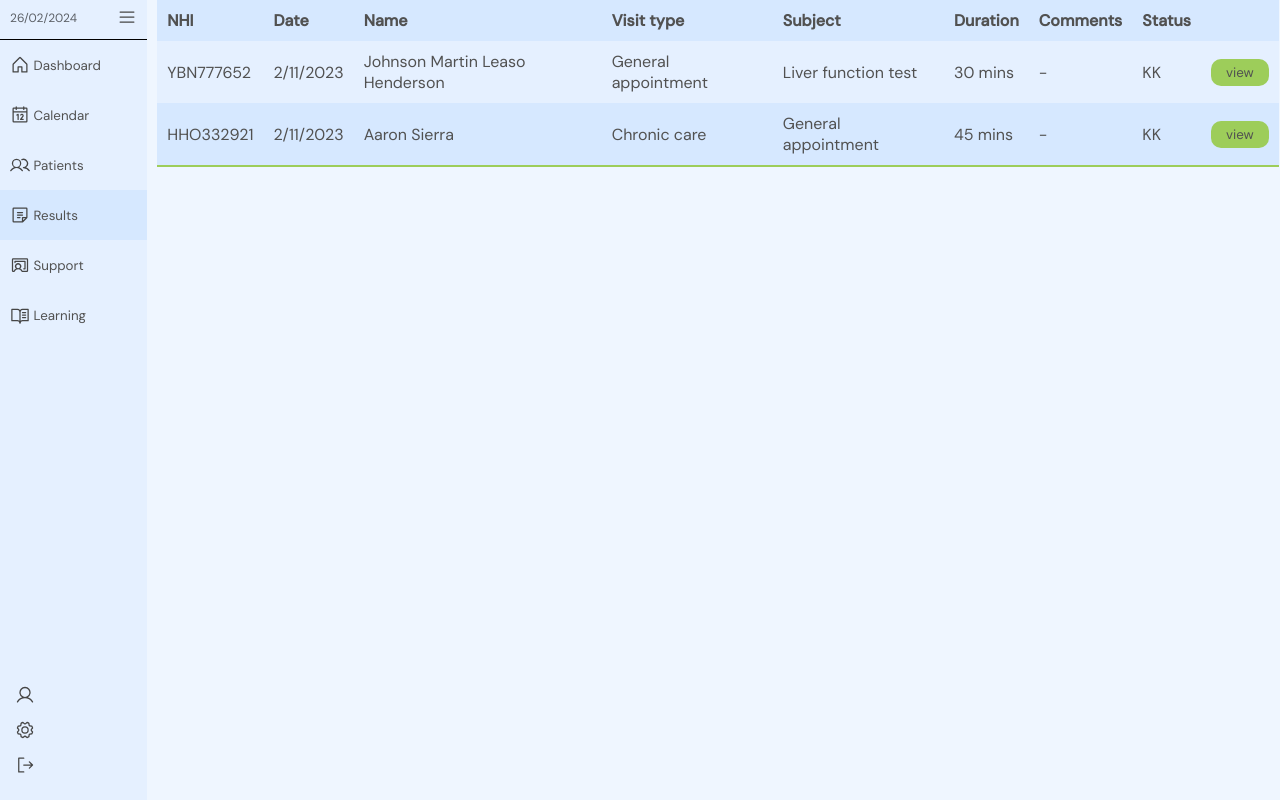
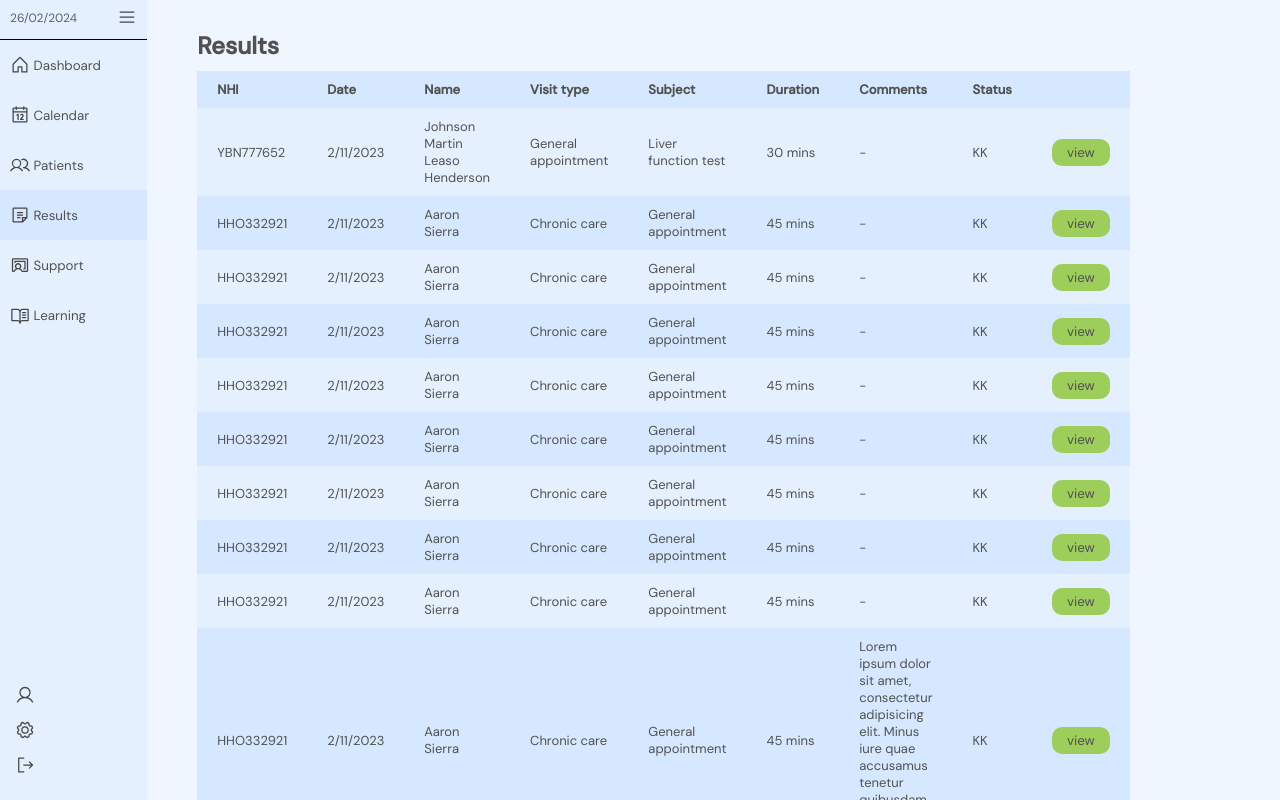
Before and after one commit to DiamondD7/yougotjob_client, a React (Vite) app: page /home in a window 1280 px wide. Both pictures are taken after a click on the button "Results". Shown: the top 800 px of the page. Built offline with nearby package versions, Linux system fonts and the light colour scheme.

Commit message:
added pagination to the result page

```diff
--- a/src/components/Results/Results.jsx
+++ b/src/components/Results/Results.jsx
@@ -1,5 +1,6 @@
 import React, { useState } from "react";
 import FullResult from "./FullResult";
+import { CaretRight, CaretLeft } from "@phosphor-icons/react";
 
 import "../../styles/resultsstyles.css";
 const Results = () => {
@@ -7,6 +8,7 @@ const Results = () => {
 
   return (
     <div>
+      <h2 style={{ margin: "30px 0 0 50px" }}>Results</h2>
       {openResult === false ? (
         <table className="result-table__table">
           <thead>
@@ -50,11 +52,179 @@ const Results = () => {
                 <button onClick={() => setOpenResult(true)}>view</button>
               </td>
             </tr>
+            <tr>
+              <td>HHO332921</td>
+              <td>2/11/2023</td>
+              <td>Aaron Sierra</td>
+              <td>Chronic care</td>
+              <td>General appointment</td>
+              <td>45 mins</td>
+              <td>-</td>
+              <td>KK</td>
+              <td>
+                <button onClick={() => setOpenResult(true)}>view</button>
+              </td>
+            </tr>
+            <tr>
+              <td>HHO332921</td>
+              <td>2/11/2023</td>
+              <td>Aaron Sierra</td>
+              <td>Chronic care</td>
+              <td>General appointment</td>
+              <td>45 mins</td>
+              <td>-</td>
+              <td>KK</td>
+              <td>
+                <button onClick={() => setOpenResult(true)}>view</button>
+              </td>
+            </tr>
+            <tr>
+              <td>HHO332921</td>
+              <td>2/11/2023</td>
+              <td>Aaron Sierra</td>
+              <td>Chronic care</td>
+              <td>General appointment</td>
+              <td>45 mins</td>
+              <td>-</td>
+              <td>KK</td>
+              <td>
+                <button onClick={() => setOpenResult(true)}>view</button>
+              </td>
+            </tr>
+            <tr>
+              <td>HHO332921</td>
+              <td>2/11/2023</td>
+              <td>Aaron Sierra</td>
+              <td>Chronic care</td>
+              <td>General appointment</td>
+              <td>45 mins</td>
+              <td>-</td>
+              <td>KK</td>
+              <td>
+                <button onClick={() => setOpenResult(true)}>view</button>
+              </td>
+            </tr>
+            <tr>
+              <td>HHO332921</td>
+              <td>2/11/2023</td>
+              <td>Aaron Sierra</td>
+              <td>Chronic care</td>
+              <td>General appointment</td>
+              <td>45 mins</td>
+              <td>-</td>
+              <td>KK</td>
+              <td>
+                <button onClick={() => setOpenResult(true)}>view</button>
+              </td>
+            </tr>
+            <tr>
+              <td>HHO332921</td>
+              <td>2/11/2023</td>
+              <td>Aaron Sierra</td>
+              <td>Chronic care</td>
+              <td>General appointment</td>
+              <td>45 mins</td>
+              <td>-</td>
+              <td>KK</td>
+              <td>
+                <button onClick={() => setOpenResult(true)}>view</button>
+              </td>
+            </tr>
+            <tr>
+              <td>HHO332921</td>
+              <td>2/11/2023</td>
+              <td>Aaron Sierra</td>
+              <td>Chronic care</td>
+              <td>General appointment</td>
+              <td>45 mins</td>
+              <td>-</td>
+              <td>KK</td>
+              <td>
+                <button onClick={() => setOpenResult(true)}>view</button>
+              </td>
+            </tr>
+            <tr>
+              <td>HHO332921</td>
+              <td>2/11/2023</td>
+              <td>Aaron Sierra</td>
+              <td>Chronic care</td>
+              <td>General appointment</td>
+              <td>45 mins</td>
+              <td>
+                Lorem ipsum dolor sit amet, consectetur adipisicing elit. Minus
+                iure quae accusamus tenetur quibusdam esse porro iusto
+              </td>
+              <td>KK</td>
+              <td>
+                <button onClick={() => setOpenResult(true)}>view</button>
+              </td>
+            </tr>
+            <tr>
+              <td>HHO332921</td>
+              <td>2/11/2023</td>
+              <td>Aaron Sierra</td>
+              <td>Chronic care</td>
+              <td>General appointment</td>
+              <td>45 mins</td>
+              <td>-</td>
+              <td>KK</td>
+              <td>
+                <button onClick={() => setOpenResult(true)}>view</button>
+              </td>
+            </tr>
+            <tr>
+              <td>HHO332921</td>
+              <td>2/11/2023</td>
+              <td>Aaron Sierra</td>
+              <td>Chronic care</td>
+              <td>General appointment</td>
+              <td>45 mins</td>
+              <td>-</td>
+              <td>KK</td>
+              <td>
+                <button onClick={() => setOpenResult(true)}>view</button>
+              </td>
+            </tr>
           </tbody>
         </table>
       ) : (
         <FullResult setOpenResult={setOpenResult} />
       )}
+      <div
+        style={{
+          margin: "10px 0 0 50px",
+          width: "70%",
+          display: "flex",
+          justifyContent: "center",
+        }}
+      >
+        <button
+          style={{
+            border: "none",
+            backgroundColor: "transparent",
+            cursor: "pointer",
+            padding: "0 10px",
+          }}
+        >
+          <CaretLeft size={19} />
+        </button>
+        <div>
+          <button className="result-table-pagination__button">1</button>
+          <button className="result-table-pagination__button">2</button>
+          <button className="result-table-pagination__button">3</button>
+          <button className="result-table-pagination__button">4</button>
+        </div>
+        <button
+          style={{
+            border: "none",
+            backgroundColor: "transparent",
+            cursor: "pointer",
+            padding: "0 10px",
+          }}
+        >
+          <CaretRight size={19} />
+        </button>
+      </div>
     </div>
   );
 };
--- a/src/styles/resultsstyles.css
+++ b/src/styles/resultsstyles.css
@@ -1,19 +1,20 @@
 .result-table__table {
-  width: 99%;
-  margin-left: 10px;
+  width: 70%;
+  margin:10px 0 0 50px;
   border-collapse: collapse;
+  font-size: 13px;
 }
 .result-table__table thead {
   background-color: #d6e8ff;
 }
 
 .result-table__table thead tr th {
-  padding: 10px;
+  padding: 10px 20px;
   text-align: left;
 }
 
 .result-table__table tbody tr td {
-  padding: 10px;
+  padding: 10px 20px;
 }
 
 .result-table__table tbody tr:nth-child(odd) {
@@ -32,6 +33,16 @@
   padding: 5px 15px;
   border-radius: 10px;
   cursor: pointer;
+
+}
+
+.result-table-pagination__button{
+  border: none;
+  background-color: transparent;
+  cursor: pointer;
+  font-size: 15px;
+  padding: 10px;
+  color: #9dcd5a;
 }
 
 /* -------------------------------------------------------------------- */
```
